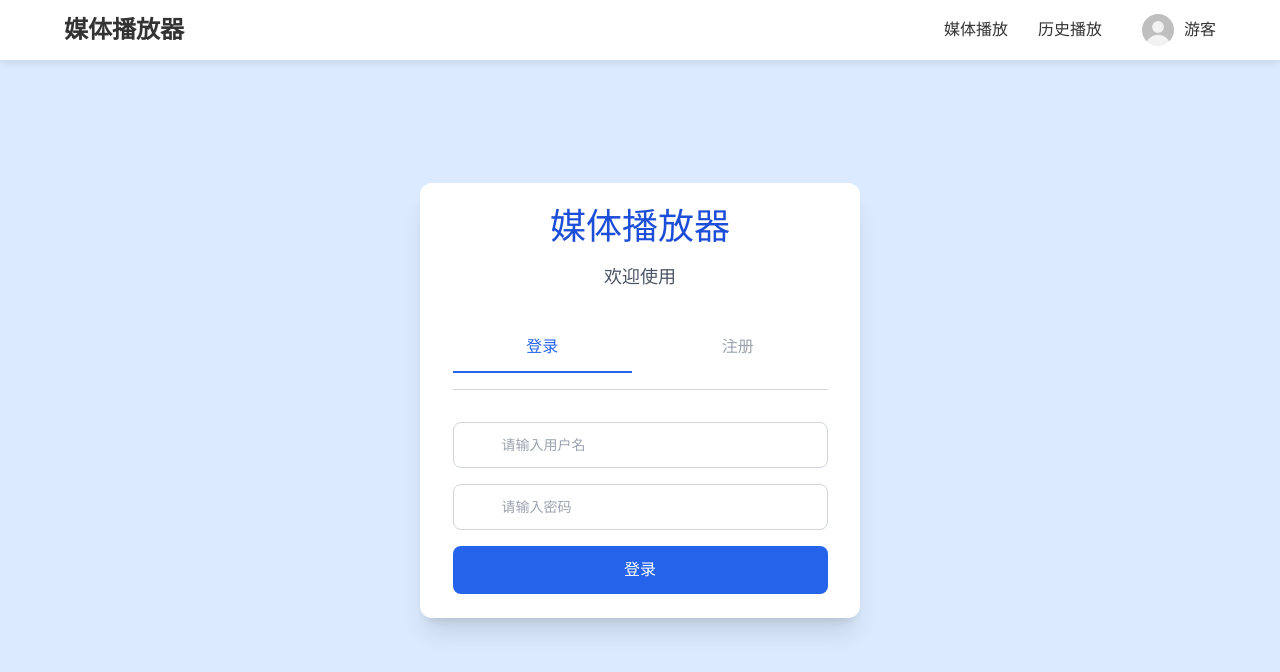
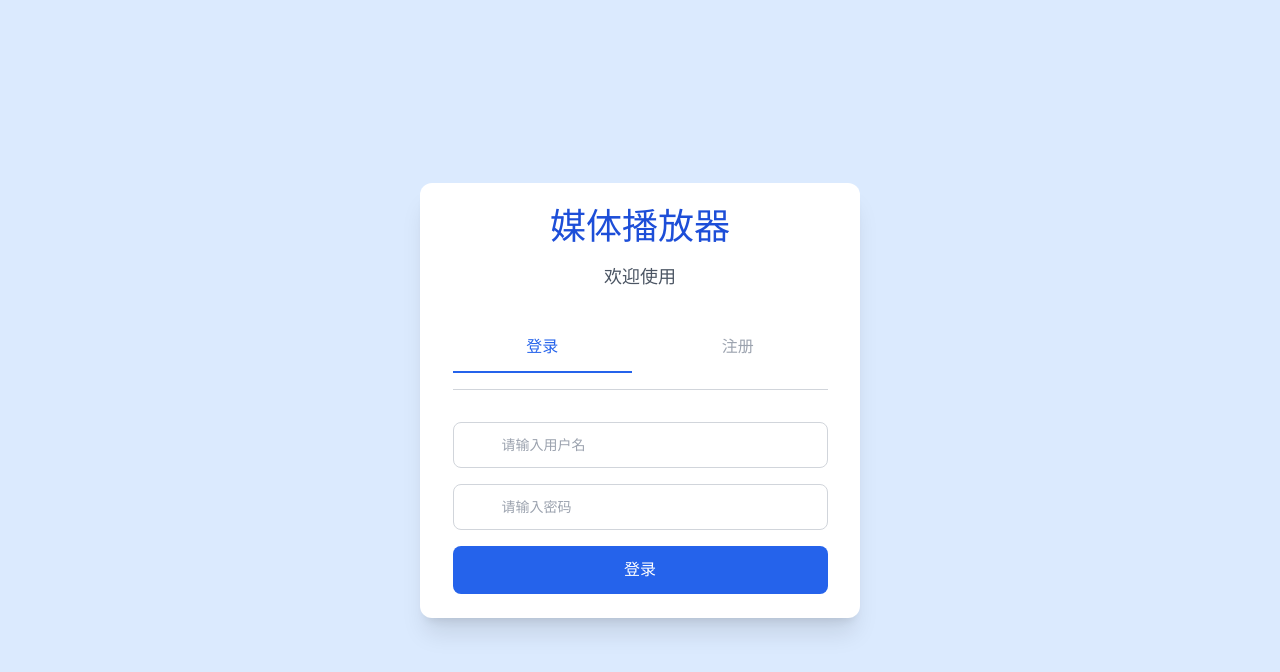
Before and after one commit to HFY-gif/media-player, a Vue app in the folder media-history-app-final-noplayer/: page / in a window 1280 px wide. Shown: the top 672 px of the page. Built offline with nearby package versions, Linux system fonts and the light colour scheme.

Commit message:
Update App.vue

```diff
--- a/media-history-app-final-noplayer/src/App.vue
+++ b/media-history-app-final-noplayer/src/App.vue
@@ -16,7 +16,7 @@ import ReusableNavbar from '@/components/ReusableNavbar.vue'
 const route = useRoute()
 
 // 登录注册页路径列表
-const authPages = ['/login', '/register']
+const authPages = ['/', '/register']
 
 // 判断是否为登录注册页
 const isAuthPage = computed(() => authPages.includes(route.path))
```
